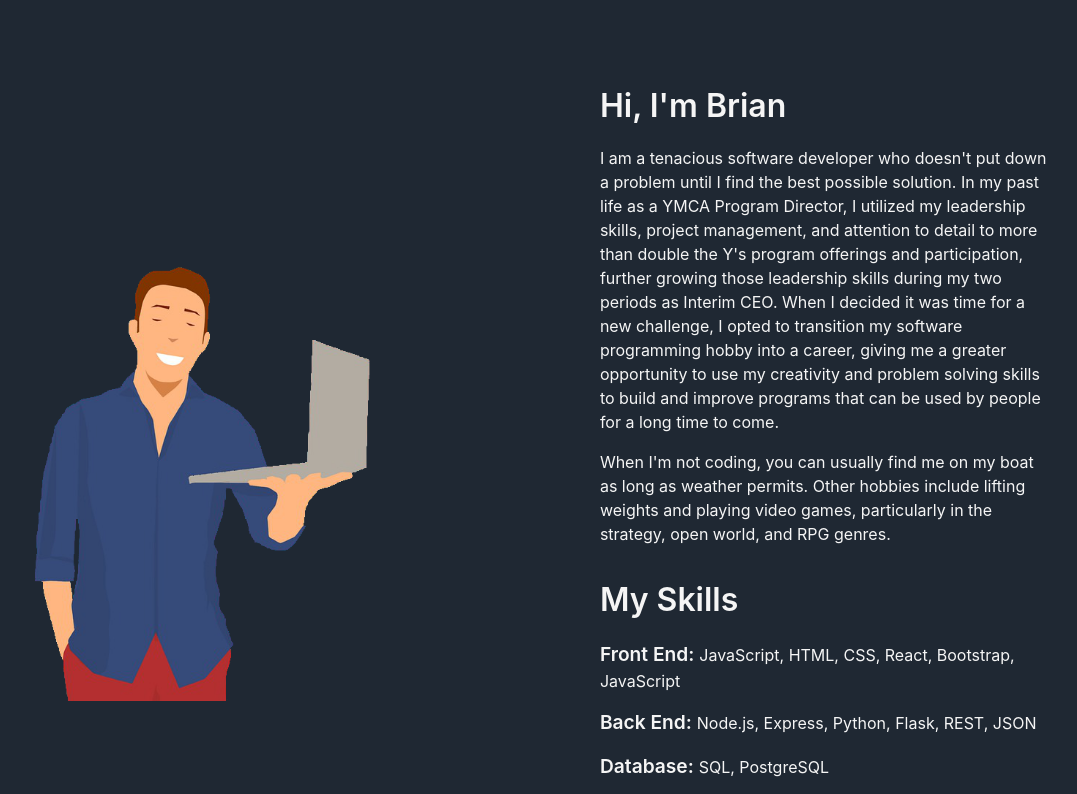
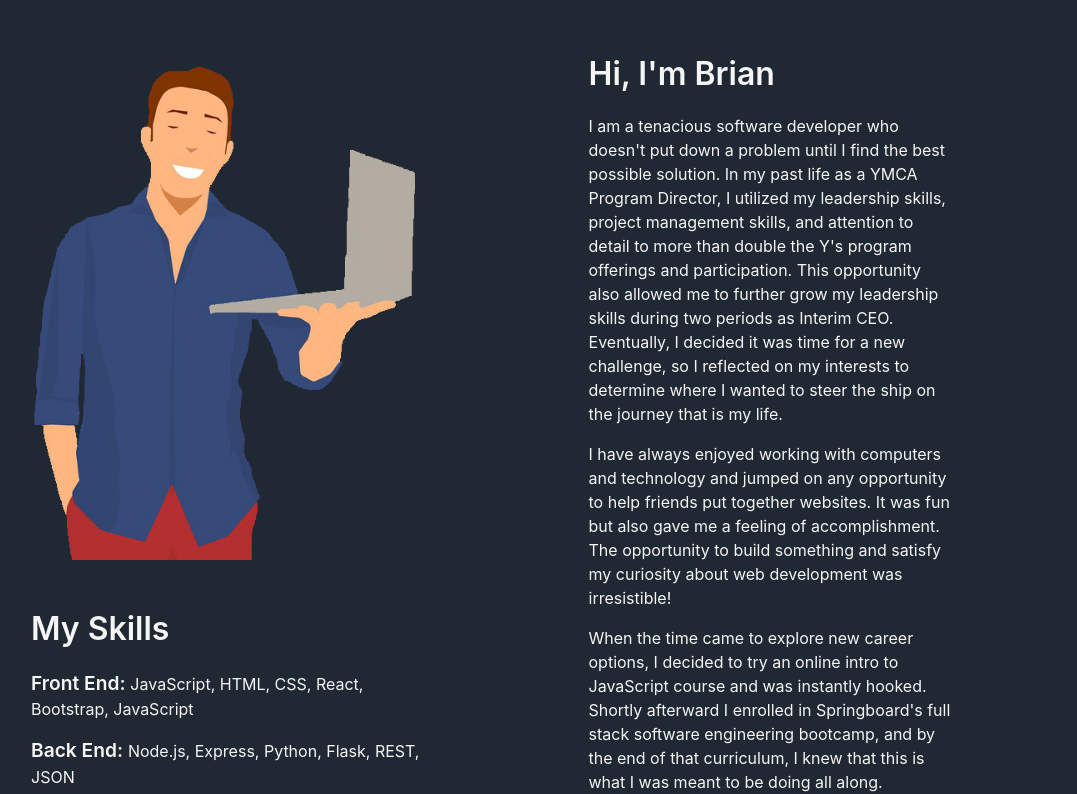
Before and after one commit to bpruitt63/portfolio, a React (Vite) app: page / in a window 1280 px wide. Shown: the part 2229-3023 px from the top of the page, without its empty margins (97-1174 px from the left). Built offline with nearby package versions, Linux system fonts and the light colour scheme.

Commit message:
redid about section

```diff
--- a/src/About.jsx
+++ b/src/About.jsx
@@ -10,14 +10,12 @@ function About() {
             <div id='about' className='pageAnchor'></div>
             <h2 className='sectionTitle'>About me</h2>
             <div className='about'>
-                <div className='aboutImageDiv'>
-                    <img id='aboutImage'
-                        src={tall_guy}
-                        alt='Man holding a laptop'/>
-                </div>
-                <div className='aboutMe'>
-                    <h3>Hi, I'm Brian</h3>
-                    {aboutMe}
+                <div className='aboutLeftCol'>
+                    <div className='aboutImageDiv'>
+                        <img id='aboutImage'
+                            src={tall_guy}
+                            alt='Man holding a laptop'/>
+                    </div>
                     <div className='mySkills'>
                         <h3>My Skills</h3>
                         <ul>
@@ -29,6 +27,10 @@ function About() {
                         </ul>
                     </div>
                 </div>
+                <div className='aboutMe'>
+                    <h3>Hi, I'm Brian</h3>
+                    {aboutMe}
+                </div>
             </div>
         </>
     );
--- a/src/static/data/about_me.jsx
+++ b/src/static/data/about_me.jsx
@@ -2,24 +2,39 @@ export const aboutMe = <>
                             <p>
                                 I am a tenacious software developer who doesn't
                                 put down a problem until I find the best possible
-                                solution.  In my past life as a YMCA Program Director,
-                                I utilized my leadership skills, project management,
-                                and attention to detail to more than double the Y's
-                                program offerings and participation, further growing
-                                those leadership skills during my two
-                                periods as Interim CEO.  When I decided it was time
-                                for a new challenge, I opted to transition my
-                                software programming hobby into a career, giving
-                                me a greater opportunity to use my creativity and
-                                problem solving skills to build and improve programs
-                                that can be used by people for a long time to come.
+                                solution. In my past life as a YMCA Program Director,
+                                I utilized my leadership skills, project management
+                                skills, and attention to detail to more than double
+                                the Y's program offerings and participation. This
+                                opportunity also allowed me to further grow my
+                                leadership skills during two periods as Interim
+                                CEO. Eventually, I decided it was time for a new
+                                challenge, so I reflected on my interests to
+                                determine where I wanted to steer the ship on the
+                                journey that is my life.
+                            </p>
+                            <p>
+                                I have always enjoyed working with computers and
+                                technology and jumped on any opportunity to help
+                                friends put together websites.  It was fun but also
+                                gave me a feeling of accomplishment. The opportunity
+                                to build something and satisfy my curiosity about web
+                                development was irresistible!
+                            </p>
+                            <p>
+                                When the time came to explore new career options,
+                                I decided to try an online intro to JavaScript
+                                course and was instantly hooked.  Shortly afterward
+                                I enrolled in Springboard's full stack software
+                                engineering bootcamp, and by the end of that curriculum,
+                                I knew that this is what I was meant to be doing all along.
                             </p>
                             <p>
                                 When I'm not coding, you can usually find me on my
-                                boat as long as weather permits.  Other hobbies
-                                include lifting weights and playing video games,
-                                particularly in the strategy, open world, and RPG
-                                genres.
+                                boat as long as the weather permits (see projects: Boatey).
+                                Other hobbies include lifting weights and playing video games,
+                                particularly in the strategy, open world, and RPG genres
+                                (see projects: Gamey).
                             </p>
                         </>
 
--- a/src/static/styles/about.css
+++ b/src/static/styles/about.css
@@ -1,12 +1,19 @@
-.aboutMe {
+.about {
     width: 80%;
     margin: auto;
+    display: flex;
+    flex-direction: column;
 }
 
-.aboutMe h3 {
-    font-size: 2em;
+.about h3 {
+    font-size: 1.8em;
     font-weight: 600;
     margin-bottom: 0;
+}
+
+.aboutMe {
+    order: -1;
+    margin-top: -30px;
 }
 
 .mySkills ul {
@@ -29,47 +36,99 @@
 
 @media screen and (min-width: 1000px) {
     .about {
+        flex-direction: row;
+    }
+
+    .about h3 {
+        font-size: 2em;
+        font-weight: 600;
+        margin: 0;
+    }
+
+    .aboutLeftCol {
+        width: 50%;
         display: flex;
+        flex-direction: column;
+        align-items: start;
     }
 
     .aboutImageDiv {
-        margin: auto;
-        width: 50%;
+        margin: auto 0;
+        padding-bottom: 20px;;
     }
 
     #aboutImage {
         display: inline;
-        max-height: 450px;
-        margin: auto;
+        max-height: 400px;
     }
 
     .aboutMe {
         width: 40%;
         margin: 0 10%;
         text-align: left;
+        order: 1;
     }
 
     .mySkills {
-        margin: 30px 0 0;
+        max-width: 311px;
+        margin: auto 0;
         text-align: left;
     }
+}
 
-    .mySkills h3 {
-        margin-top: 5px;
+@media screen and (min-width: 1225px) {
+    .aboutLeftCol {
+        width: 50%;
+    }
+
+    #aboutImage {
+        max-height: 500px;
+    }
+
+    .mySkills {
+        max-width: 389px;
+    }
+}
+
+@media screen and (min-width: 1350px) {
+    .aboutLeftCol {
+        width: 60%;
+        margin-left: 5%;
+    }
+
+    #aboutImage {
+        max-height: 525px;
+    }
+
+    .aboutMe {
+        width: 40%;
+        margin: 0 10%;
+        text-align: left;
+        order: 1;
     }
 }
 
 @media screen and (min-width: 1500px) {
-    .aboutImageDiv {
-        width: 60%;
-    }
-
-    #aboutImage {
-        max-height: 600px;
+    .aboutLeftCol {
+        margin-left: 10%;
     }
 
     .aboutMe {
-        width: 35%;
-        margin: 0 15% 0 2%;
+        margin: 0 10% 0 15%;
+    }
+
+    .mySkills {
+        max-width: 409px;
     }
 }
+
+@media screen and (min-width: 1650px) {
+    .aboutLeftCol {
+        width: 45%;
+    }
+
+    .aboutMe {
+        width: 25%;
+        margin: 0 20% 0 10%;
+    }
+}
```
Also changed, not shown: src/static/images/tall_guy.png.
